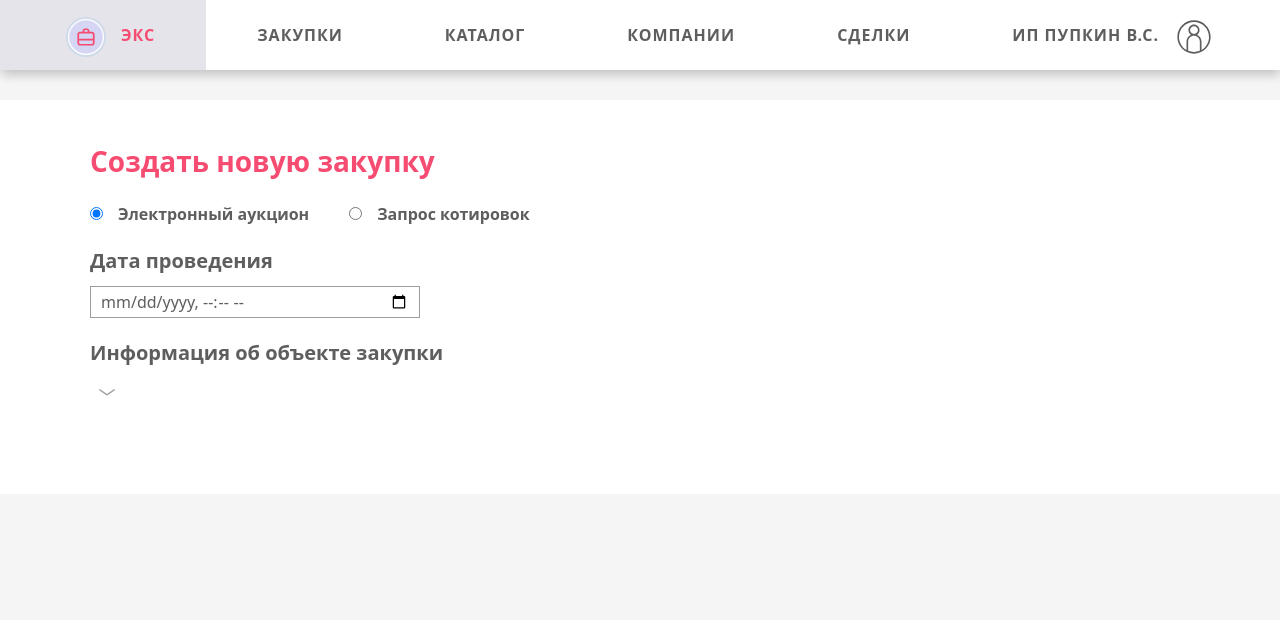
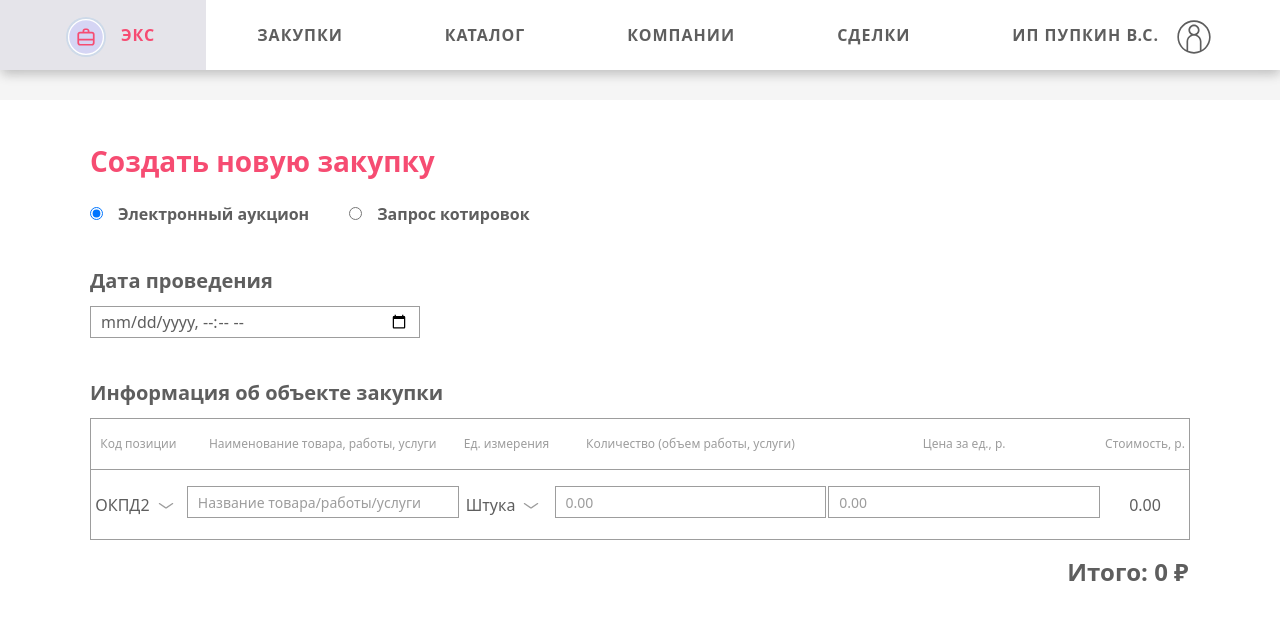
Before and after one commit to iberis18/ElectronicCommercialTransactions, a React (Vite) app in the folder ECT/reactapp/: page /newPurchases in a window 1280 px wide. Shown: the top 620 px of the page. Built offline with nearby package versions, Linux system fonts and the light colour scheme; no server answers.

Commit message:
таблица товаров при создании закупки

```diff
--- /dev/null
+++ b/ECT/reactapp/src/components/commodities/editableCommoditiesTabel/EditableCommoditiesTabel.jsx
@@ -0,0 +1,110 @@
+import React, { useEffect, useState } from 'react';
+import './EditableCommoditiesTabel.sass'
+import { spaceDigits } from '../../../helper';
+import { Okpd2 } from '../../okpd2/Okpd2';
+import { Modal } from '../../modal/Modal';
+import DropdownIcon from '../../../assets/dropdown.svg?react';
+import { Input } from '../../input/Input';
+import { name } from 'file-loader';
+
+export const EditableCommoditiesTabel = (props) => {
+  const [commodityList, changeCommodityList] =  useState(props.commodityList || [{
+    okpd2: 'ОКПД2',
+    name: '',
+    unit: 'Штука',
+    quantity: '',
+    price: '',
+    cost: '0.00',
+  }]);
+  const startCost = props.startCost || 0.00;
+
+  const okpd2ModalCallback = (value) => {
+  }
+
+  useEffect(() => {
+    console.log(commodityList);
+  }, [commodityList]);
+
+  const nameCallback = (value, elementKey) => {
+    changeCommodityList(commodityList.map((item, index) => {
+      var returnValue = {...item};
+      if (elementKey == index)
+        returnValue.name = value;
+      return (returnValue);
+    }));
+  }
+
+  const quantityCallback = (value, elementKey) => {
+    changeCommodityList(commodityList.map((item, index) => {
+      var returnValue = {...item};
+      if (elementKey == index) {
+        returnValue.quantity = value;
+        returnValue.cost = (item.quantity * item.price).toFixed(2);
+      }
+      return (returnValue);
+    }));
+  }
+
+  const priceCallback = (value, elementKey) => {
+    changeCommodityList(commodityList.map((item, index) => {
+      var returnValue = {...item};
+      if (elementKey == index) {
+        returnValue.price = value;
+        returnValue.cost = (item.quantity * item.price).toFixed(2)
+      }
+      return (returnValue);
+    }));
+  }
+
+  const modalDropdownBtn = () => {
+    return(
+      <button className='editable-commodity-tabel__modal-btn'>
+        <DropdownIcon className='editable-commodity-tabel__modal-btn__icon' />
+      </button>
+    )
+  }
+
+  return (
+    <>
+      <table className='editable-commodity-tabel'>
+        <thead>
+          <tr>
+            <th>Код позиции</th>
+            <th>Наименование товара, работы, услуги</th>
+            <th>Ед. измерения</th>
+            <th>Количество (объем работы, услуги)</th>
+            <th>Цена за ед., р.</th>
+            <th>Стоимость, р.</th>
+          </tr>
+        </thead>
+        <tbody>
+        {
+          commodityList.map((item, index) =>
+            <tr className='elements' key={index}>
+              <td>
+                <div className='editable-commodity-tabel__inline-item'>{item.okpd2}</div>
+                <div className='editable-commodity-tabel__inline-item'>
+                  <Modal dataComponent={<Okpd2 />} title='Код ОКПД2' button={modalDropdownBtn()} parentCallback={okpd2ModalCallback} />
+                </div>
+              </td>
+              <td><Input value={item.name} placeholder='Название товара/работы/услуги' parentCallback={nameCallback} elementKey={index} /></td>
+              <td>
+                <div className='editable-commodity-tabel__inline-item'>{item.unit}</div>
+                <div className='editable-commodity-tabel__inline-item'>
+                  <Modal dataComponent={<></>} title='Единицы измерения' button={modalDropdownBtn()} parentCallback={nameCallback} />
+                </div>
+              </td>
+              <td><Input placeholder='0.00' value={spaceDigits(item.quantity)} parentCallback={quantityCallback} elementKey={index} /></td>
+              <td><Input placeholder='0.00' value={spaceDigits(item.price)} parentCallback={priceCallback} elementKey={index} /></td>
+              <td>{spaceDigits(item.cost)}</td>
+            </tr>
+          )
+        }
+        <tr className='total-sum'>
+          <td colSpan='6'>Итого: {spaceDigits(startCost)} ₽</td>
+        </tr>
+        </tbody>
+      </table>
+    </>
+  );
+};
--- /dev/null
+++ b/ECT/reactapp/src/components/commodities/editableCommoditiesTabel/EditableCommoditiesTabel.sass
@@ -0,0 +1,46 @@
+@import '../../../colors.sass'
+@import '../../../const.sass'
+
+.editable-commodity-tabel
+  width: 100%
+
+  thead
+    tr
+      border: $border-width solid $border-color
+      th
+        color: $light-gray
+        font:
+          size: $small-font-size
+          weight: $font-weight-regular
+        line-height: $big-line-height
+        text-align: center
+
+  tbody
+    tr.elements
+      border: $border-width solid $border-color
+      td
+        color: $gray
+        font-size: $normal-font-size
+        line-height: $giant-line-height
+        text-align: center
+
+    tr.total-sum
+      border: none
+      td
+        text-align: right
+        font:
+          size: $small-title-font-size
+          weight: $font-weight-semibold
+        color: $gray
+        line-height: $giant-line-height
+
+  &__modal-btn
+    border: none
+    background: transparent
+    &__icon
+      width: $icon-size
+      height: $icon-size
+      fill: $gray
+
+  &__inline-item
+    display: inline-block
--- a/ECT/reactapp/src/components/input/Input.jsx
+++ b/ECT/reactapp/src/components/input/Input.jsx
@@ -6,7 +6,7 @@ export const Input = (props) => {
   const parentCallback = props.parentCallback;
   const type = props.type || 'text';
   const elementKey = props.elementKey || '';
-  const [value, valueChange] = useState('');
+  const [value, valueChange] = useState(props.value || '');
 
   const inputHandler = (value) => {
     valueChange(value);
--- a/ECT/reactapp/src/components/modal/Modal.jsx
+++ b/ECT/reactapp/src/components/modal/Modal.jsx
@@ -11,7 +11,7 @@ export const Modal = (props) => {
   const { isModalOpen, openModal, closeModal, modalContent } = useModal();
 
   function handleButtonClick() {
-    openModal(<ModalContent onClose={closeModal}  data={data} title={title} />);
+    openModal(<ModalContent onClose={closeModal} parentCallback={parentCallback} title={title} data={data} />);
   }
 
   return (
@@ -24,7 +24,7 @@ export const Modal = (props) => {
   );
 }
 
-function ModalContent({ onClose, data }) {
+function ModalContent({ onClose, data, title, parentCallback }) {
   function handleConfirm() {
     parentCallback();
     onClose();
@@ -33,7 +33,7 @@ function ModalContent({ onClose, data }) {
   return (
     <div className='modal-window'>
       <div className='modal-window__component'>
-        <p className='modal-window__component__title'>Modal Content</p>
+        <p className='modal-window__component__title'>{title}</p>
         <button onClick={onClose} className='modal-window__component__close-btn'>
           <CrossIcon className='modal-window__component__close-btn__icon' />
         </button>
--- a/ECT/reactapp/src/components/modal/Modal.sass
+++ b/ECT/reactapp/src/components/modal/Modal.sass
@@ -23,6 +23,7 @@
       color: $coral
       font-size: $title-font-size
       font-weight: $font-weight-semibold
+      margin: 0
 
     &__close-btn
       position: fixed
@@ -30,19 +31,24 @@
       top: $element-padding
       border: none
       background: transparent
+      line-height: $icon-size
+      padding: 0
       &__icon
         width: $icon-size
         height: $icon-size
         fill: $gray
 
     &__footler
-      padding-bottom: $big-element-padding
+      width: 100%
 
       &__close-btn
-        position: fixed
-        left: $big-element-padding
         background: $white
+        width: 40%
+        min-width: 120px
+        float: left
+        margin-right: $after-element-margin
         color: $gray
+        line-height: $line-height
         font:
           weight: $font-weight-semibold
         border:
@@ -53,10 +59,12 @@
         padding: $button-padding $small-element-padding
 
       &__confirm-btn
-        position: fixed
-        right: $big-element-padding
         background: $white
+        width: 40%
+        min-width: 120px
+        float: right
         color: $coral
+        line-height: $line-height
         font:
           weight: $font-weight-semibold
         border:
--- a/ECT/reactapp/src/components/okpd2/Okpd2.jsx
+++ b/ECT/reactapp/src/components/okpd2/Okpd2.jsx
@@ -4,12 +4,7 @@ import './Okpd2.sass';
 export const Okpd2 = () => {
   return (
     <div>
-      <p>!!!!!!!!!!!!!!!!!!!!!!!!!!!!!!!!!!!!!!!!!!!!!!!!!!!!!!!!!!!!!!!!!!</p>
-      <p>!!!!!!!!!!!!!!!!!!!!!!!!!!!!!!!!!!!!!!!!!!!!!!!!!!!!!!!!!!!!!!!!!!</p>
-      <p>!!!!!!!!!!!!!!!!!!!!!!!!!!!!!!!!!!!!!!!!!!!!!!!!!!!!!!!!!!!!!!!!!!</p>
-      <p>!!!!!!!!!!!!!!!!!!!!!!!!!!!!!!!!!!!!!!!!!!!!!!!!!!!!!!!!!!!!!!!!!!</p>
-      <p>!!!!!!!!!!!!!!!!!!!!!!!!!!!!!!!!!!!!!!!!!!!!!!!!!!!!!!!!!!!!!!!!!!</p>
-      <p>!!!!!!!!!!!!!!!!!!!!!!!!!!!!!!!!!!!!!!!!!!!!!!!!!!!!!!!!!!!!!!!!!!</p>
+      <p>OKPD2!</p>
     </div>
   );
 }
--- a/ECT/reactapp/src/components/purchases/newPurchase/NewPurchase.jsx
+++ b/ECT/reactapp/src/components/purchases/newPurchase/NewPurchase.jsx
@@ -5,10 +5,7 @@ import './NewPurchase.sass';
 import { Radiobutton } from '../../radiobutton/Radiobutton';
 import { PURCHASE_TYPE, TRANSLATED_PURCHASE_TYPE } from '../../../const';
 import { Input } from '../../input/Input';
-import { formattingDateToString } from '../../../helper';
-import { Okpd2 } from '../../okpd2/Okpd2';
-import { Modal } from '../../modal/Modal';
-import DropdownIcon from '../../../assets/dropdown.svg?react';
+import { EditableCommoditiesTabel } from '../../commodities/editableCommoditiesTabel/EditableCommoditiesTabel';
 
 
 export const NewPurchase = () => {
@@ -19,22 +16,16 @@ export const NewPurchase = () => {
     checked: key == PURCHASE_TYPE.AUCTION ? true : false,
   })));
   const [auctionDate, setAuctionDate] = useState();
+  const [purchase, purchaseChange] = useState({});
+
+  useEffect(() => async() => {
+    const data = await getPurchase(1);
+    purchaseChange(data);
+  }, []);
 
   // useEffect(() => {
   //   console.log(auctionDate);
   // }, [auctionDate]);
-
-  const Okpd2ModalCallback = () => {
-
-  }
-
-  const modalBtn = () => {
-    return(
-      <button className='new-purchase-page__modal-btn'>
-        <DropdownIcon className='modal-window__component__modal-btn__icon' />
-      </button>
-    )
-  }
 
   return (
     <div className='new-purchase-page'>
@@ -48,7 +39,7 @@ export const NewPurchase = () => {
       </div>
       <div className='new-purchase-page__info'>
         <p className='new-purchase-page__subtitle'>Информация об объекте закупки</p>
-        <Modal dataComponent={<Okpd2 />} title='Код ОКПД2' button={modalBtn()} parentCallback={Okpd2ModalCallback}/>
+        <EditableCommoditiesTabel />
       </div>
     </div>
   )
--- a/ECT/reactapp/src/components/purchases/newPurchase/NewPurchase.sass
+++ b/ECT/reactapp/src/components/purchases/newPurchase/NewPurchase.sass
@@ -24,6 +24,7 @@
     color: $gray
     margin: 0
     padding-bottom: $smallest-element-padding
+    padding-top: $element-padding
 
   &__radio
     margin-bottom: $after-element-margin
```
